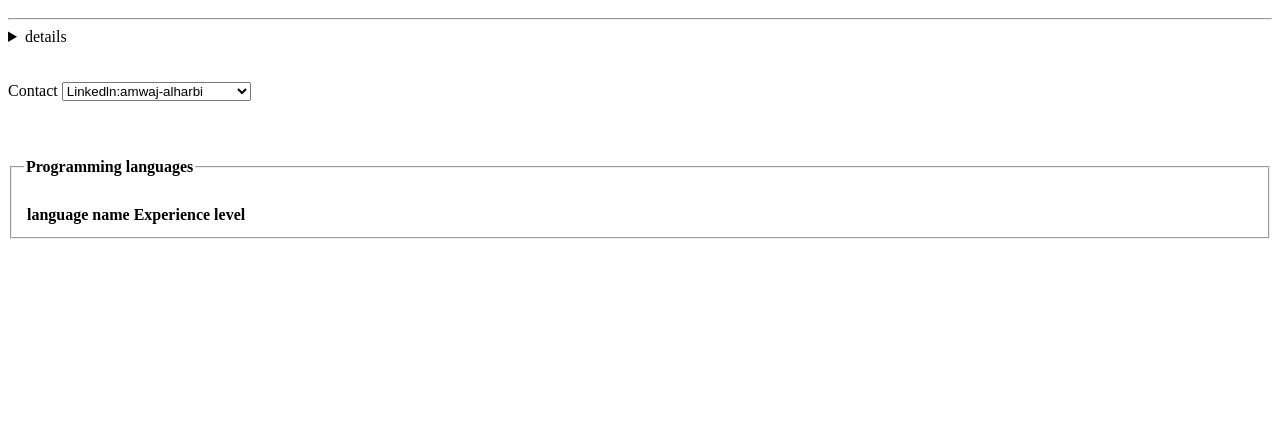
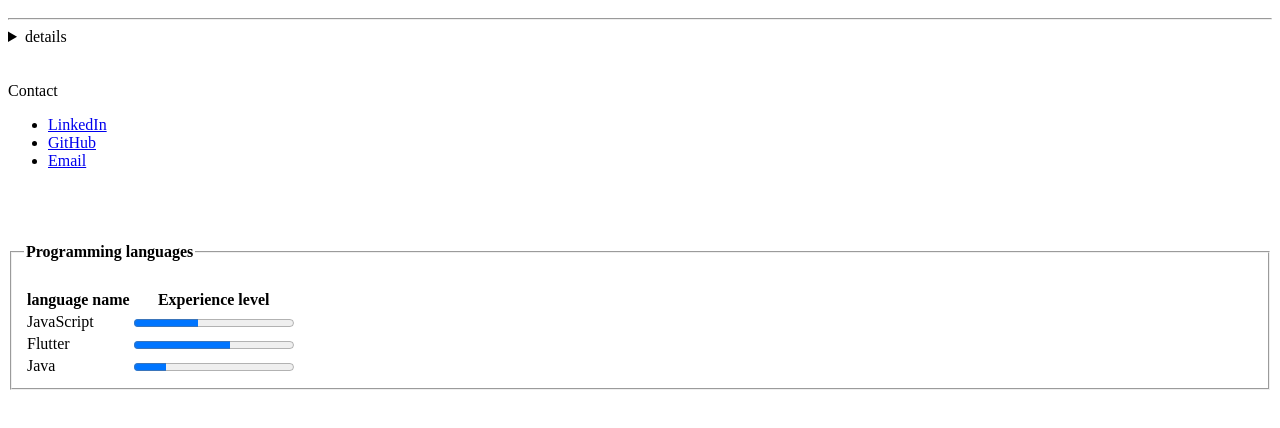
Before and after one commit to amwaj-a/git-lab2, a plain HTML site: page index.html in a window 1280 px wide. Shown: the part 196-624 px from the top of the page. Drawn offline with Linux system fonts and the light colour scheme.

Commit message:
completed

```diff
--- a/index.html
+++ b/index.html
@@ -13,19 +13,29 @@
   <h4>Computer Science</h4>
  </header>
  <main>
+
     <hr>
-    <details>
+
+
+    <details >
+
+
         <summary>details  </summary>   Lorem ipsum dolor sit amet consectetur adipisicing elit. Nemo, illo minus soluta ut voluptatum, quibusdam necessitatibus quas minima hic laborum quam, esse modi. Corporis deserunt debitis, unde animi nemo quas. Lorem ipsum dolor sit amet consectetur adipisicing elit. Nobis, soluta aliquam. Exercitationem quos delectus possimus alias, fugit ratione. Saepe repellendus id quod hic quisquam dolore impedit minus ducimus dolorem repellat.
 
     </details>
 <br> <br>
 
 <label for="select">Contact</label>
-<select name="select" id="select" >
-    <option value="">Linkedln:amwaj-alharbi </option>
-<option value="w">Email: Amwaj@outlook.com</option>
-<option value="q">GitHub:amwaj-a</a></option>
-</select>
+<ul>
+    <li>
+        <a href="https://www.linkedin.com/in/amwaj-alharbi-9916aa215?utm_source=share&utm_campaign=share_via&utm_content=profile&utm_medium=ios_app" target="_blank" rel="noopener noreferrer">LinkedIn</a>
+    </li>
+    <li>
+        <a href="https://github.com/amwaj-a">GitHub</a>
+    </li>
+    <li><a href="mailto:Amwaj@outlook.com">Email</a></li>
+</ul>
+
 
 
 <section>
@@ -43,8 +53,35 @@
         <tr>
             <th>
 
-                language name</th>
-            <th>Experience level</th>
+                language name <br>
+            </th>
+            <th>Experience level
+                <br></th>
+
+        </tr>
+        <tr>
+
+            <td>JavaScript</td>
+
+        <td>
+<progress max="100" value="40">
+        </td>
+        </tr>
+        <tr>
+
+            <td>Flutter</td>
+
+        <td>
+<progress max="100" value="60">
+        </td>
+        </tr>
+        <tr>
+
+            <td>Java</td>
+
+        <td>
+<progress max="100" value="20">
+        </td>
         </tr>
        </table>
     </fieldset>
```
